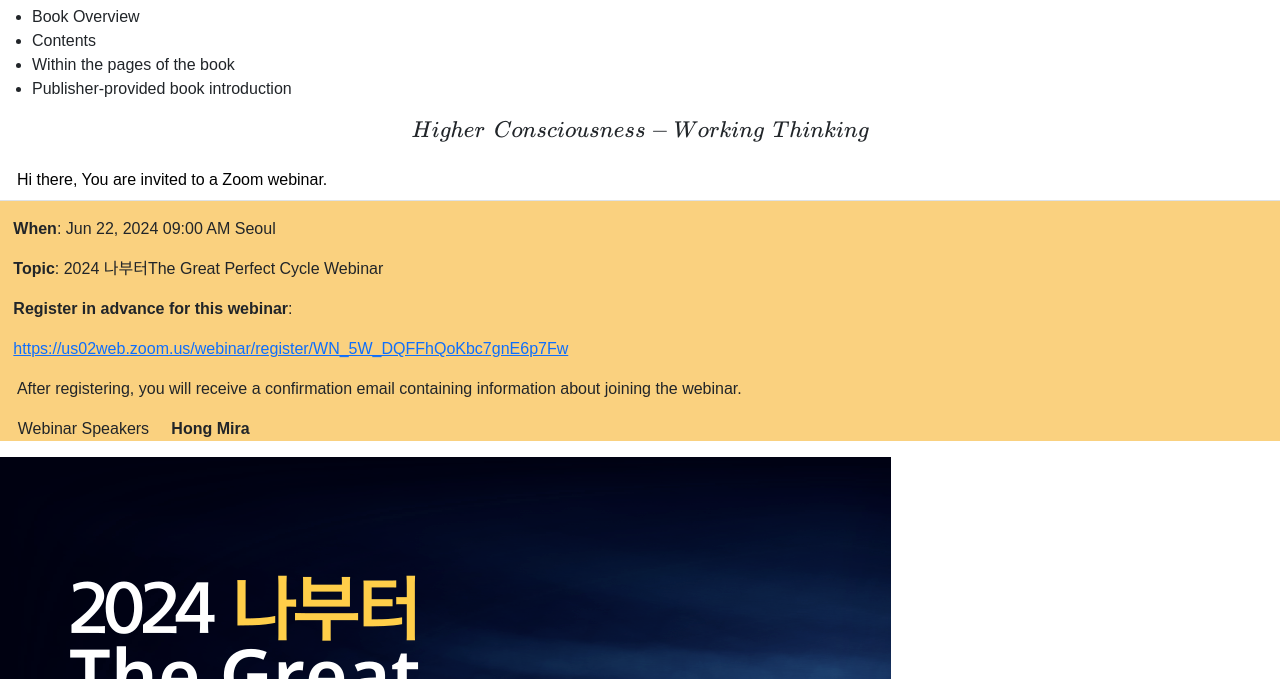
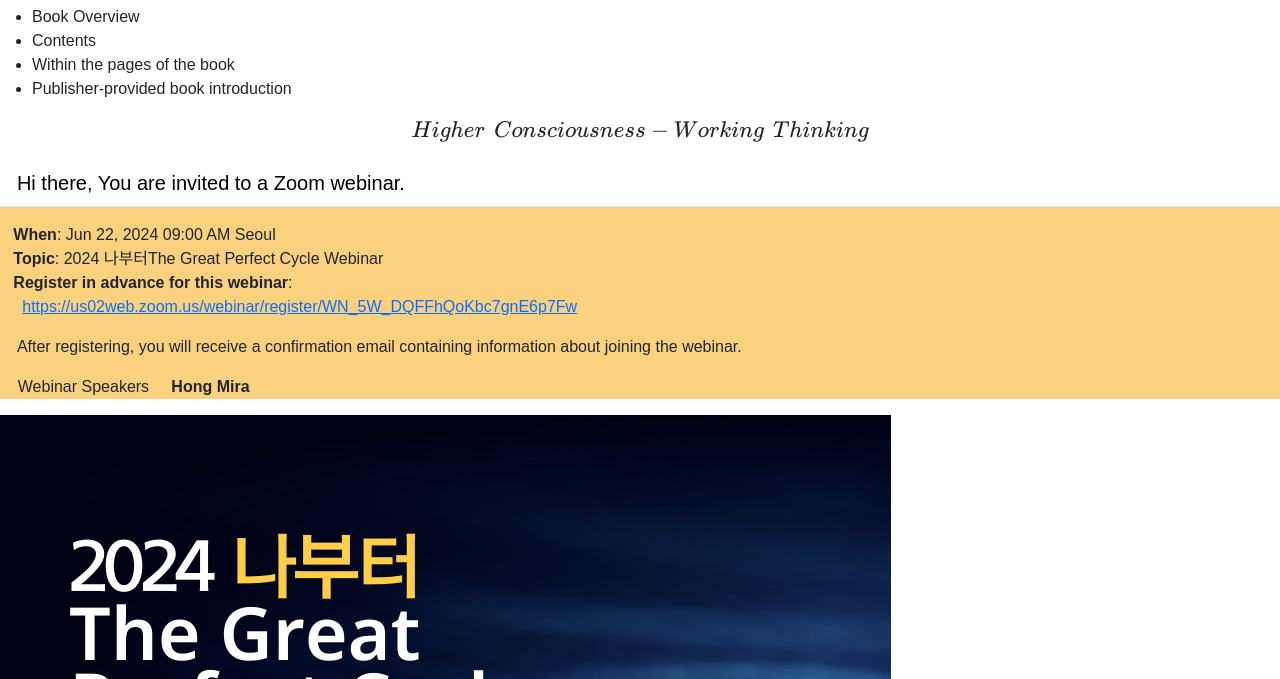
Before and after one commit to greatpluszone/greatpluszone.github.io, a plain HTML site: page docs/index.html in a window 1280 px wide. Shown: the part 121-800 px from the top of the page. Drawn offline with nearby package versions, Linux system fonts and the light colour scheme; a web font is replaced by a local one.

Commit message:
Add files via upload

```diff
--- a/docs/index.html
+++ b/docs/index.html
@@ -174,14 +174,14 @@ window.Quarto = {
 </colgroup>
 <tbody>
 <tr class="odd">
-<td>&nbsp; Hi there, You are invited to a Zoom webinar.</td>
+<td>&nbsp; <span style="font-size: 20px;">Hi there, You are invited to a Zoom webinar.</span></td>
 </tr>
 </tbody>
 </table>
-<p>&nbsp; &nbsp;<strong>When</strong>: Jun 22, 2024 09:00 AM Seoul</p>
-<p>&nbsp; &nbsp;<strong>Topic</strong>: 2024 나부터The Great Perfect Cycle Webinar</p>
-<p>&nbsp; &nbsp;<strong>Register in advance for this webinar</strong>:</p>
-<p>&nbsp;&nbsp; <a href="https://us02web.zoom.us/webinar/register/WN_5W_DQFFhQoKbc7gnE6p7Fw">https://us02web.zoom.us/webinar/register/WN_5W_DQFFhQoKbc7gnE6p7Fw</a></p>
+<p>&nbsp; &nbsp;<strong>When</strong>: Jun 22, 2024 09:00 AM Seoul<br>
+&nbsp; &nbsp;<strong>Topic</strong>: 2024 나부터The Great Perfect Cycle Webinar<br>
+&nbsp; &nbsp;<strong>Register in advance for this webinar</strong>:<br>
+&nbsp;&nbsp;&nbsp;&nbsp; <a href="https://us02web.zoom.us/webinar/register/WN_5W_DQFFhQoKbc7gnE6p7Fw">https://us02web.zoom.us/webinar/register/WN_5W_DQFFhQoKbc7gnE6p7Fw</a></p>
 <p>&nbsp; &nbsp; After registering, you will receive a confirmation email containing information about joining the webinar.</p>
 <p>&nbsp; &nbsp; Webinar Speakers &nbsp; &nbsp; <strong>Hong Mira</strong></p>
 </div>
```
